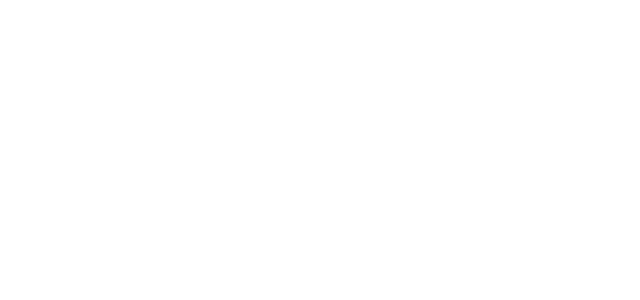
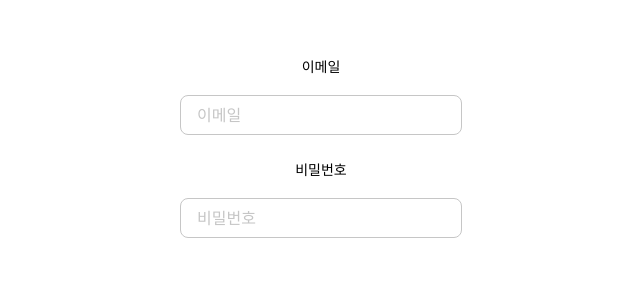
Before and after one commit to yunyami0605/nestjs_prisma_board_ex_front, a Next.js app: page /login in a window 1280 px wide. Shown: the top 300 px of the page, without its empty margins (319-959 px from the left). Built offline with nearby package versions, Linux system fonts and the light colour scheme.

Commit message:
[Feat] 로그인 퍼블 추가
1. 로그인 퍼블 추가

```diff
--- a/src/pages/login/index.tsx
+++ b/src/pages/login/index.tsx
@@ -1,12 +1,51 @@
-import { Box, Text } from "@chakra-ui/react";
+import FormInput from "@/components/common/form/FormInput";
+import FormLabel from "@/components/common/form/FormLabel";
+import {
+  Center,
+  FormControl,
+  Input,
+  VStack,
+  Text,
+  Button,
+  Flex,
+} from "@chakra-ui/react";
 import React, { useState } from "react";
 
 interface Props {}
 function Login() {
+  const [form, setForm] = useState({
+    email: "",
+    password: "",
+  });
+
   return (
-    <Box>
-      <Text></Text>
-    </Box>
+    <Center>
+      <VStack alignContent={"flex-start"}>
+        <FormLabel mb="10px">이메일</FormLabel>
+
+        <FormInput
+          mb="16px"
+          placeholder="이메일"
+          value={form.email}
+          onChange={(e) =>
+            setForm((prev) => ({ ...prev, email: e.target.value }))
+          }
+        />
+
+        <FormLabel mb="10px">비밀번호</FormLabel>
+        <FormInput
+          mb="12px"
+          placeholder="비밀번호"
+          type="password"
+          value={form.password}
+          onChange={(e) =>
+            setForm((prev) => ({ ...prev, password: e.target.value }))
+          }
+        />
+
+        <Flex></Flex>
+      </VStack>
+    </Center>
   );
 }
 
```
